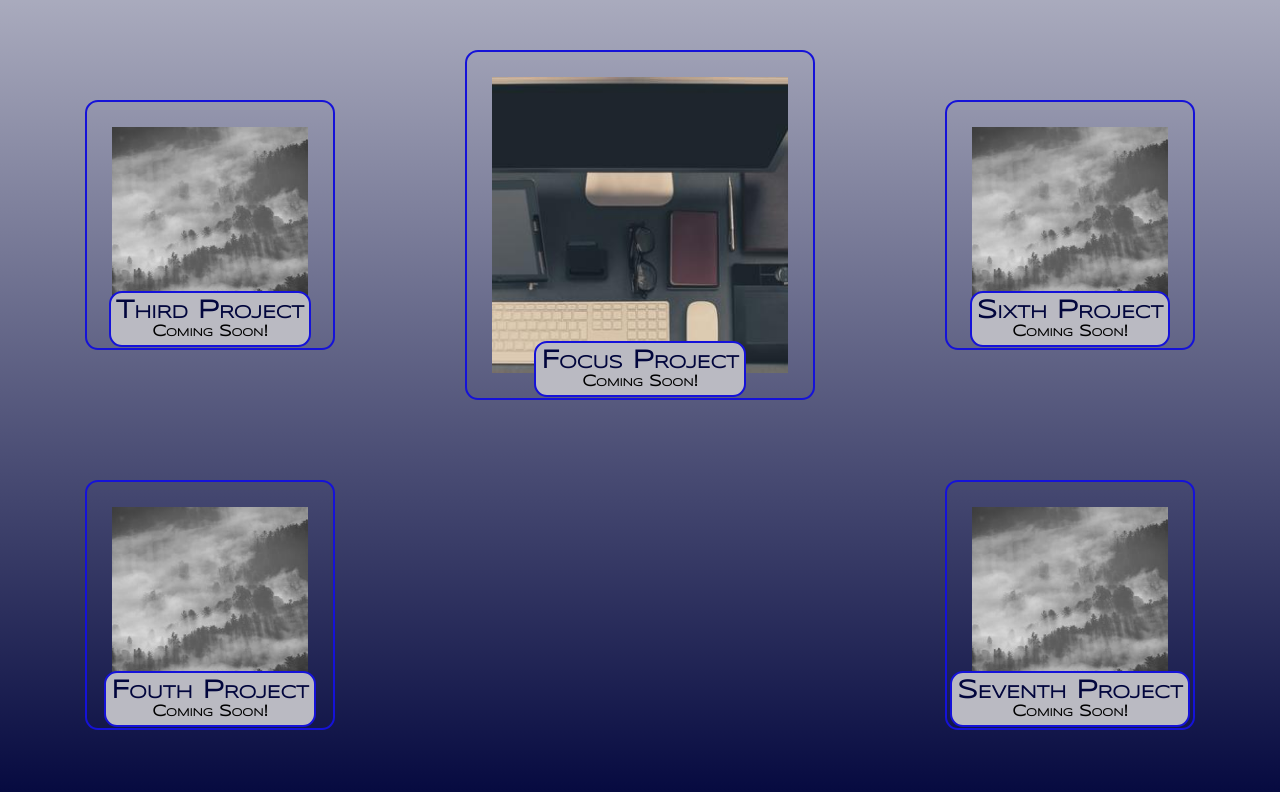
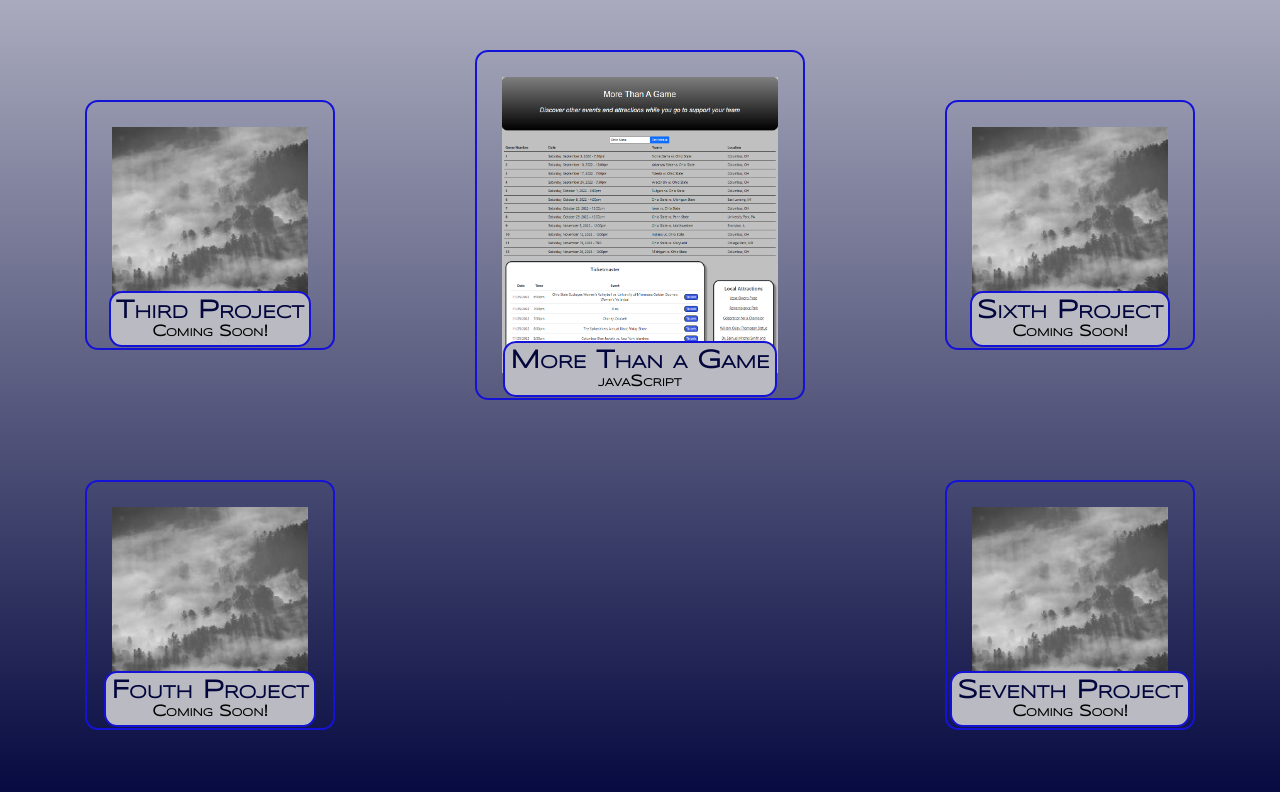
Before and after one commit to mfrabott/frabott-portfolio, a plain HTML site: page index.html in a window 1280 px wide. Shown: the part 1013-1805 px from the top of the page. Drawn offline with nearby package versions, Linux system fonts and the light colour scheme.

Commit message:
add More Than a Game image and link

```diff
--- a/index.html
+++ b/index.html
@@ -37,13 +37,13 @@
             <section class="projects-highlight-pane">
                 <section class="project focus-project" id="first-project">
                     <section class="project-title">
-                        <h3>Focus Project</h3>
-                        <h4>Coming Soon!</h4>
+                        <h3>More Than a Game</h3>
+                        <h4>javaScript</h4>
                     </section>
 
                     <!-- With a lack of projects to display, the link goes to my GitHub. I did not include additional links to subsequent placeholders. -->
                     <section class="project-image">
-                        <a href="https://github.com/mfrabott/"><img src="./assets/images/60-300x300.jpg" alt="Placeholder image of an overhead view of a desk neatly organized with a computer monitor, tablet, glasses, keyboard, mouse, notebook, and pen." ></img></a>
+                        <a href="https://mfrabott.github.io/More-Than-A-Game/"><img src="./assets/images/moreThanAGame3.png" alt="Placeholder image of an overhead view of a desk neatly organized with a computer monitor, tablet, glasses, keyboard, mouse, notebook, and pen." ></img></a>
                     </section>
                 </section>
             </section>
```
Also changed, not shown: assets/images/moreThanAGame.png (added), assets/images/moreThanAGame2.png (added), assets/images/moreThanAGame3.png (added).
